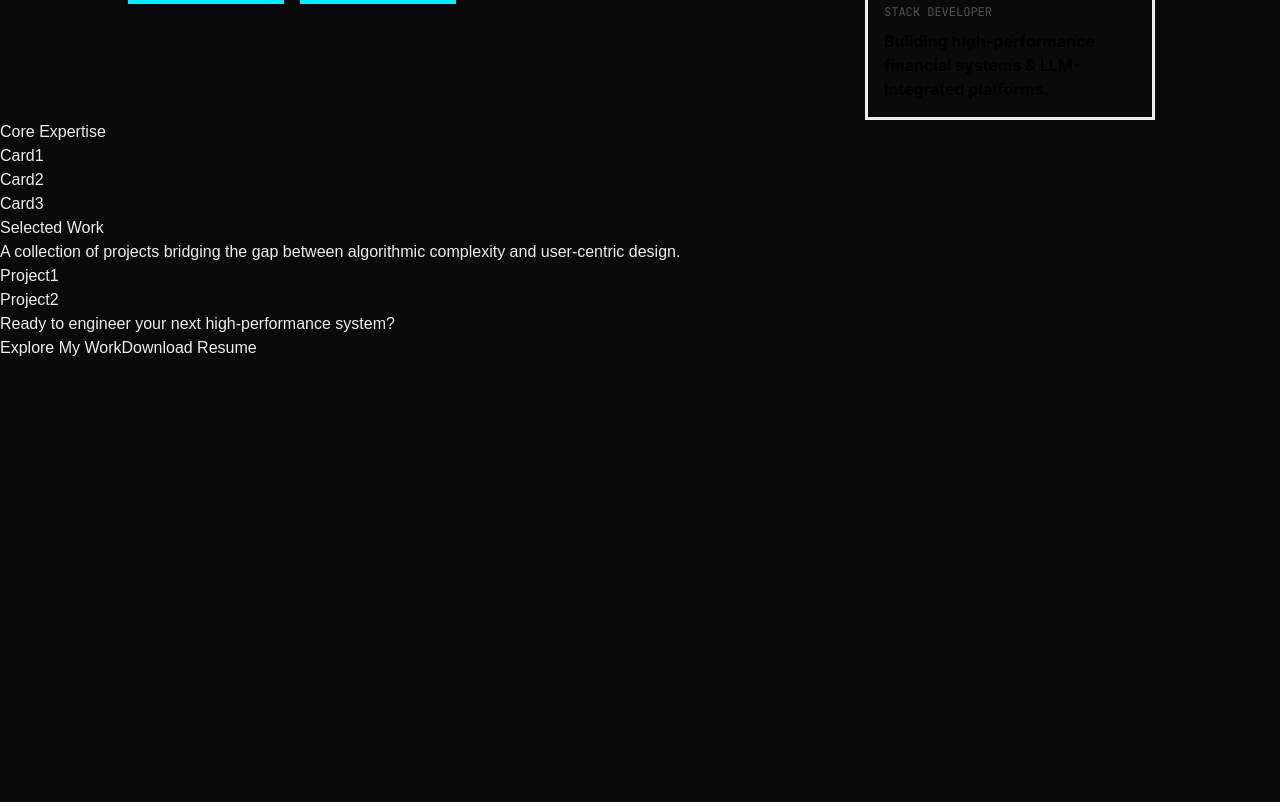
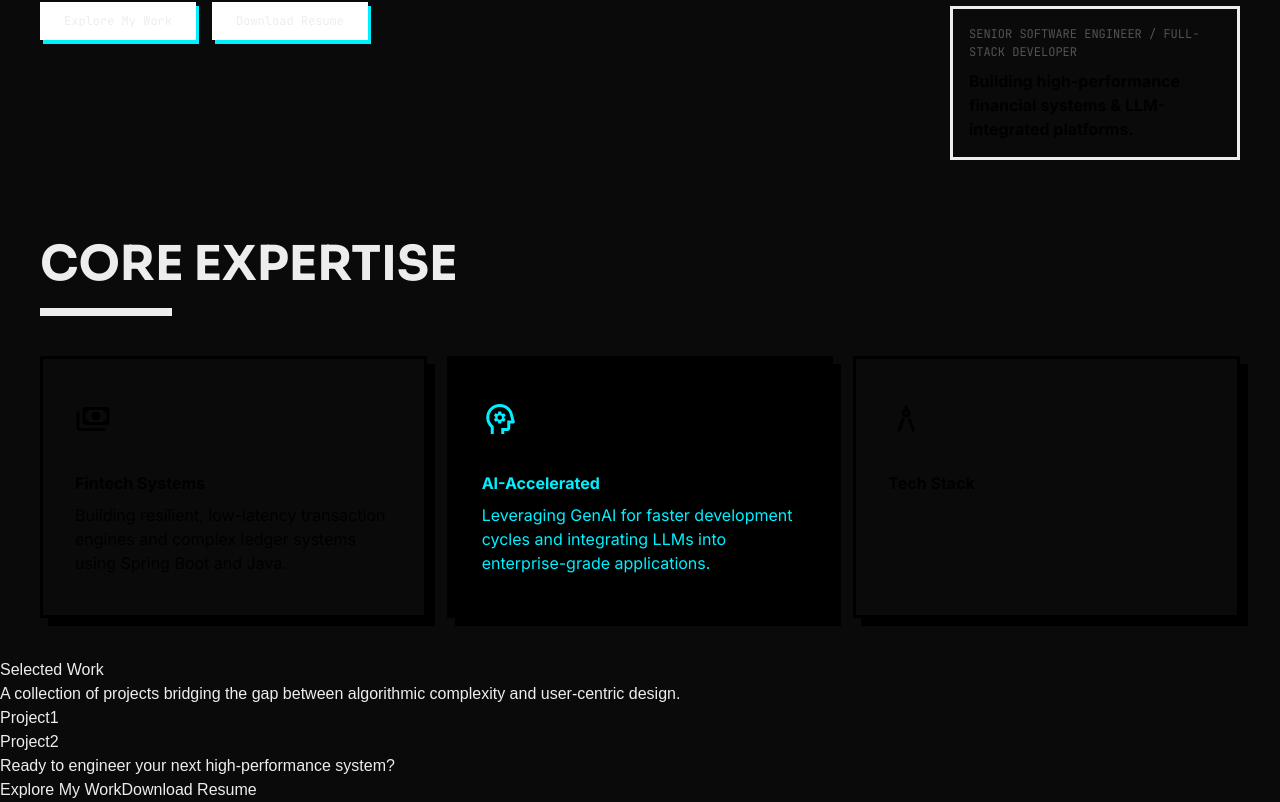
Before and after one commit to DracFiendMG/portfolio, a Next.js app: page / in a window 1280 px wide. Shown: the part 520-1322 px from the top of the page. Before the commit the page ends 880 px from the top, so only its background shows below. Built offline with nearby package versions, Linux system fonts and the light colour scheme.

Commit message:
Enhance Home component: add card details for expertise and integrate Material Symbols font

```diff
--- a/app/globals.css
+++ b/app/globals.css
@@ -31,3 +31,11 @@ body {
   box-shadow: 3px 4px 0 #00F0FF;
   /* shadow-[-10px_0_0_0_#00F0FF] shadow-[10px_0_0_0_#00F0FF] */
 }
+
+.material-symbols-outlined {
+  font-variation-settings: 'FILL' 0, 'wght' 400, 'GRAD' 0, 'opsz' 24;
+}
+
+.card-shadow {
+  box-shadow: 8px 8px 0 0 black;
+}
--- a/app/layout.tsx
+++ b/app/layout.tsx
@@ -35,7 +35,10 @@ export default function RootLayout({
       lang="en"
       className={`${inter.variable} ${jetBrainsMono.variable} ${sora.variable} h-full antialiased`}
     >
-      <body className="min-h-full flex flex-col">{children}</body>
+      <head>
+        <link href="https://fonts.googleapis.com/css2?family=Material+Symbols+Outlined:wght,FILL@100..700,0..1&amp;display=swap" rel="stylesheet"></link>
+      </head>
+      <body className="min-h-full flex flex-col max-w-360 mx-auto">{children}</body>
     </html>
   );
 }
--- a/app/page.tsx
+++ b/app/page.tsx
@@ -10,6 +10,22 @@ export default function Home() {
 
   // Section 2: Core Expertise
   const section2Title = "Core Expertise"
+  const cardDetails = [
+    {
+      icon: "payments",
+      title: "Fintech Systems",
+      description: "Building resilient, low-latency transaction engines and complex ledger systems using Spring Boot and Java."
+    },
+    {
+      icon: "psychology",
+      title: "AI-Accelerated",
+      description: "Leveraging GenAI for faster development cycles and integrating LLMs into enterprise-grade applications."
+    },
+    {
+      icon: "architecture",
+      title: "Tech Stack",
+    }
+  ]
 
   // Section 3: Selected Work
   const section3Title = "Selected Work"
@@ -28,7 +44,7 @@ export default function Home() {
   return (
     <>
       <div>
-        <div className="flex gap-10 min-h-160 justify-center">
+        <div className="flex gap-10 min-h-160 justify-between m-10">
           <div className="flex flex-col gap-4 relative">
             <p className="uppercase font-mono text-[12px] text-[#535353] tracking-[0.16em]">{roles.join(" / ")}</p>
             <div className="max-w-175">
@@ -45,18 +61,24 @@ export default function Home() {
           </div>
         </div>
       </div>
-      <div>
-        <h2>{section2Title}</h2>
-        <div>
-          <div>
-            Card1
-          </div>
-          <div>
-            Card2
-          </div>
-          <div>
-            Card3
-          </div>
+      <div className="m-10">
+        <h2 className="uppercase font-sora text-5xl font-extrabold">{section2Title}</h2>
+        <div className="border-4 w-33 mt-5 mb-10"></div>
+        <div className="grid grid-cols-3 gap-5">
+          {
+            cardDetails.map(card => {
+              return (
+                <div
+                  key={card.icon}
+                  className="flex flex-col gap-2 border-3 border-black min-w-75 card-shadow px-8 py-10 text-black even:bg-black even:text-[#00F0FF]"
+                >
+                  <span className="material-symbols-outlined text-4xl! mb-6">{card.icon}</span>
+                  <h3 className="font-bold font-inter">{card.title}</h3>
+                  <p className="font-light font-inter">{card.description}</p>
+                </div>
+              )
+            })
+          }
         </div>
       </div>
       <div>
```
